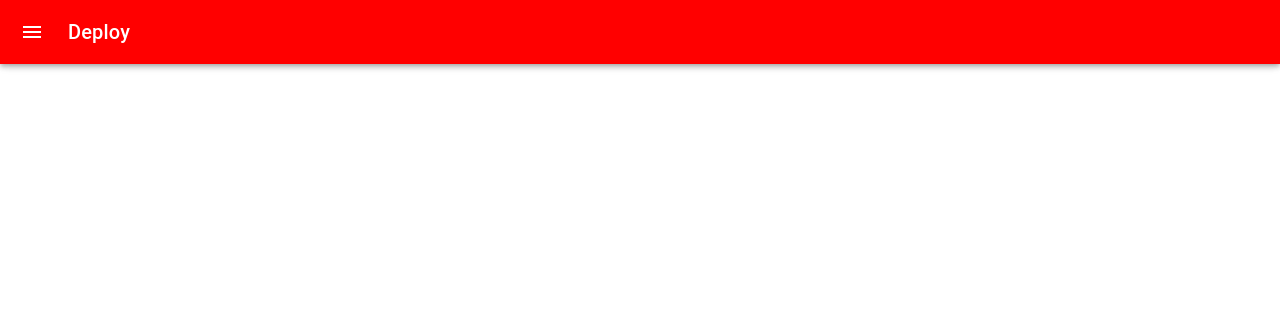
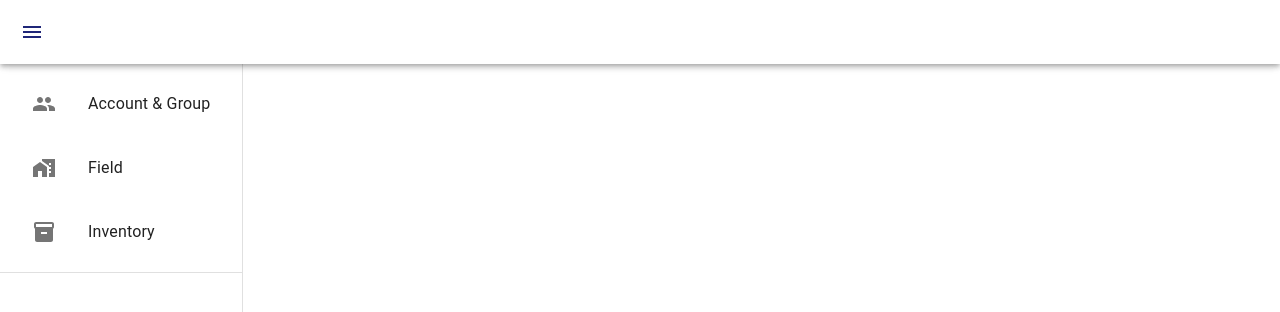
Before and after one commit to ShoLn/deploy_server, a React (Create React App) app: page / in a window 1280 px wide. Both pictures are taken after a click on the button "open drawer". Shown: the top 312 px of the page. Built offline with nearby package versions, Linux system fonts and the light colour scheme.

Commit message:
add drawer

```diff
--- a/src/components/Navbar/AppBarComponent/index.tsx
+++ b/src/components/Navbar/AppBarComponent/index.tsx
@@ -9,12 +9,12 @@ import MenuIcon from '@mui/icons-material/Menu';
 
 
 
-function AppBarComponent({handleDrawOpen, openDraw}:AppBarComponentProps) {
+function AppBarComponent({handleDrawOpen}:AppBarComponentProps) {
   return (
-    <AppBar position="fixed" sx={{width:"100%", backgroundColor:"red"}}>
+    <AppBar position="fixed" sx={{width:"100%", backgroundColor:"white", zIndex: (theme)=>(theme.zIndex.drawer + 1)}}>
         <Toolbar sx={{backgroundColor:""}}>
           <IconButton
-            color="inherit"
+            color="primary"
             aria-label="open drawer"
             onClick={handleDrawOpen}
             edge="start"
--- a/src/components/Navbar/AppBarComponent/type.ts
+++ b/src/components/Navbar/AppBarComponent/type.ts
@@ -1,4 +1,3 @@
 export type AppBarComponentProps ={
     handleDrawOpen: ()=> void,
-    openDraw: boolean
 }
--- a/src/components/Navbar/DrawerComponent/index.tsx
+++ b/src/components/Navbar/DrawerComponent/index.tsx
@@ -1,8 +1,46 @@
+import { Divider, Drawer, List, ListItem, ListItemButton, ListItemIcon, ListItemText ,Toolbar} from '@mui/material'
 import React from 'react'
 
-function DrawerComponent() {
+//icon
+import PeopleIcon from '@mui/icons-material/People';
+import HomeWorkIcon from '@mui/icons-material/HomeWork';
+import InventoryIcon from '@mui/icons-material/Inventory';
+
+// type
+import {DrawerComponentProps} from './type'
+
+// drawer lists
+const drawerLists = [
+  {name: "Account & Group", icon: <PeopleIcon/>},
+  {name: "Field", icon: <HomeWorkIcon/>},
+  {name: "Inventory", icon: <InventoryIcon/>}
+]
+
+
+function DrawerComponent({openDraw}:DrawerComponentProps) {
   return (
-    <div>DrawerComponent</div>
+    <Drawer
+        sx={{
+        }}
+        variant="persistent"
+        anchor="left"
+        open={openDraw}
+      >
+        <Toolbar/>
+        <List>
+          {drawerLists.map((list) => (
+            <ListItem key={list.name} >
+              <ListItemButton>
+                <ListItemIcon>
+                  {list.icon}
+                </ListItemIcon>
+                <ListItemText primary={list.name} />
+              </ListItemButton>
+            </ListItem>
+          ))}
+        </List>
+        <Divider />
+      </Drawer>
   )
 }
 
--- /dev/null
+++ b/src/components/Navbar/DrawerComponent/type.ts
@@ -0,0 +1,3 @@
+export type DrawerComponentProps ={
+    openDraw: boolean,
+}
--- a/src/components/Navbar/index.tsx
+++ b/src/components/Navbar/index.tsx
@@ -11,8 +11,8 @@ function Navbar() {
 
   return (
     <div>
-        <AppBarComponent handleDrawOpen={handleDrawOpen} openDraw={openDraw}/>
-        <DrawerComponent/>
+        <AppBarComponent handleDrawOpen={handleDrawOpen} />
+        <DrawerComponent openDraw={openDraw}/>
     </div>
   )
 }
```
